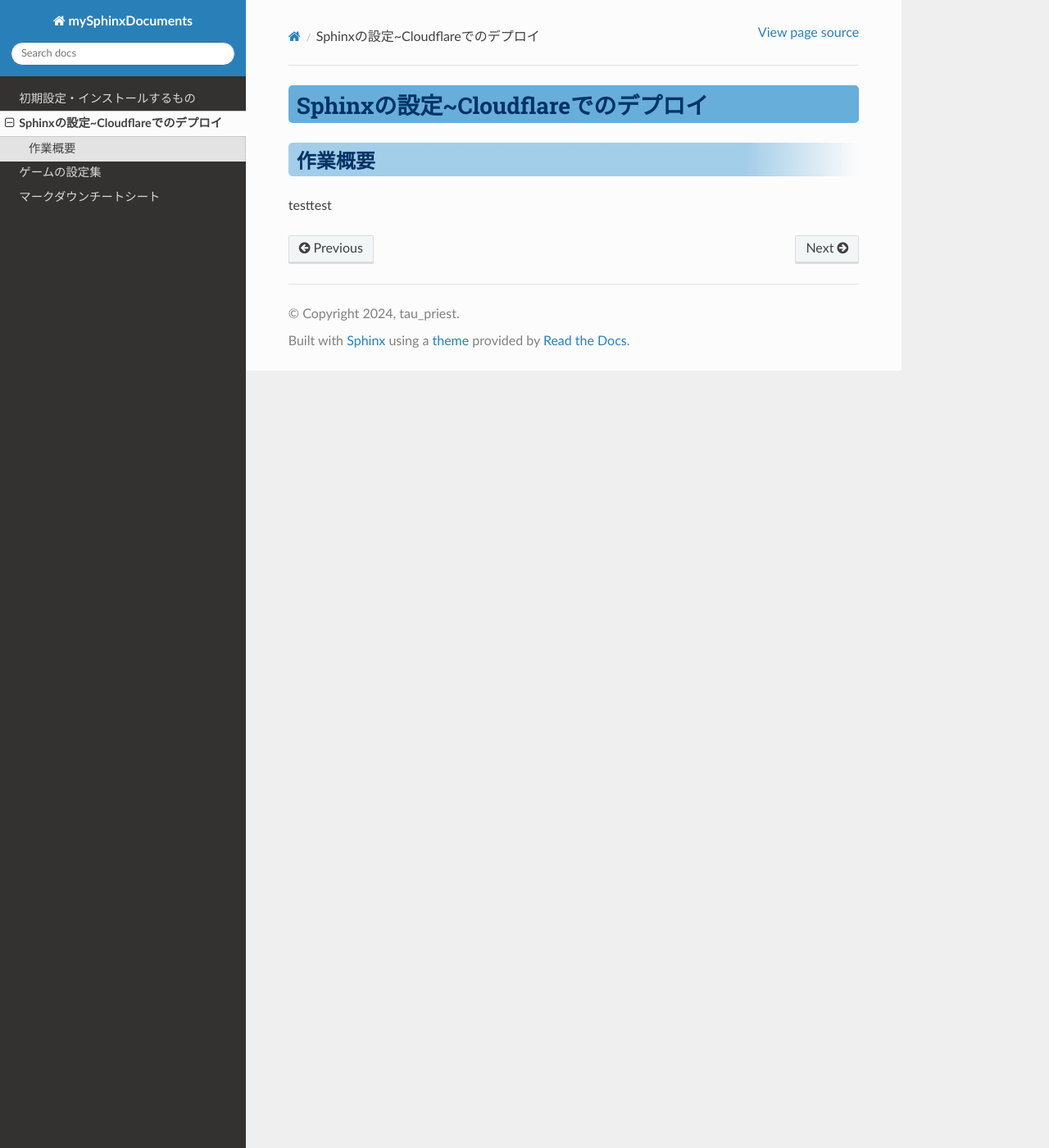
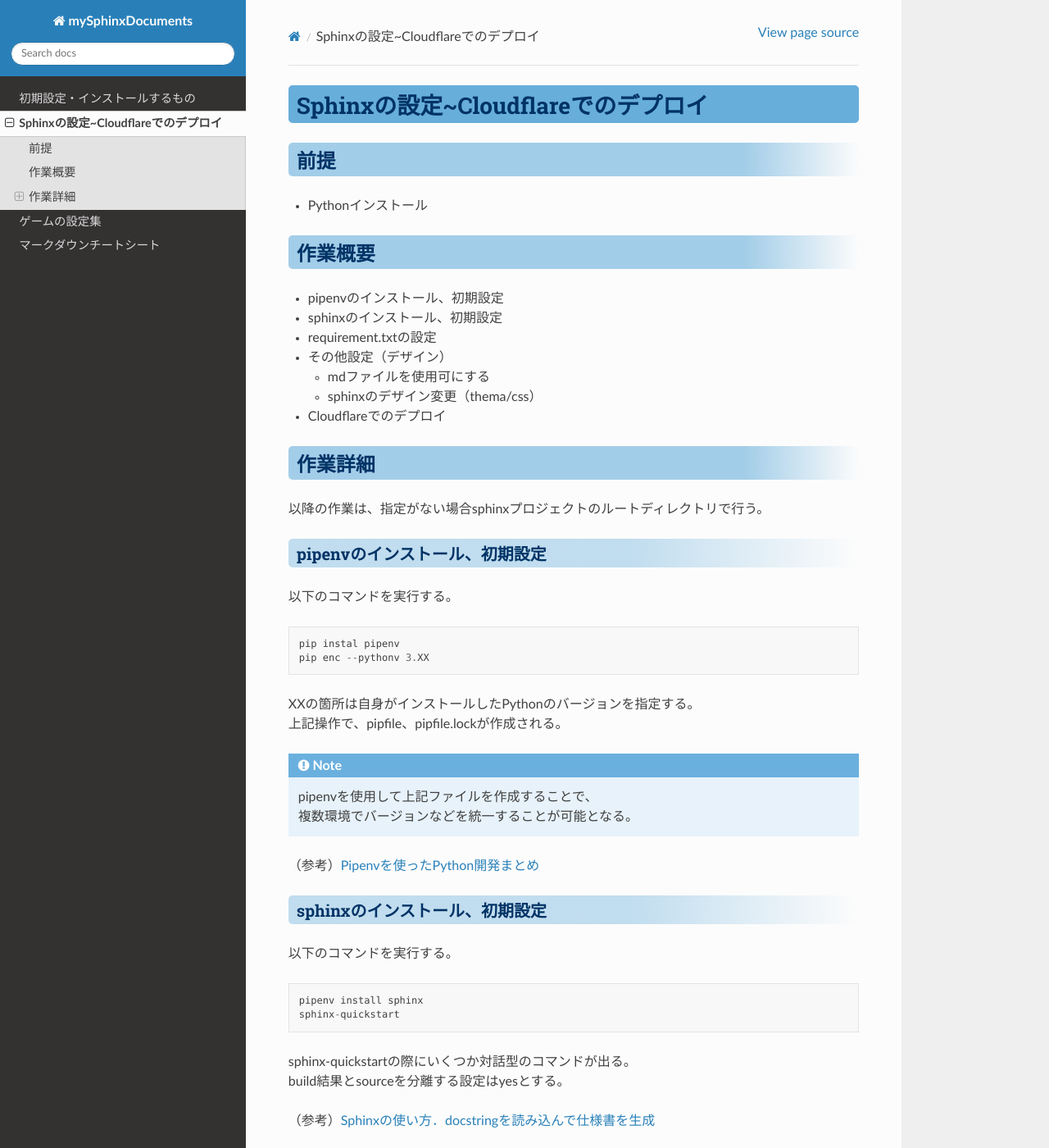
Before and after one commit to tau057/MyDocuments, a Sphinx documentation site: the page built from source/SetUpManual/sphinxSetUp.md, in a window 1280 px wide and 1400 px high. Shown: the whole window at 82% size. Built offline with Sphinx 7.4.7 and the Read the Docs theme 3.1.0, drawn with Linux system fonts in a browser that asks for light colours; some of the changed text lies outside the part shown.

Commit message:
技術マニュアル整備

````diff
--- a/source/SetUpManual/sphinxSetUp.md
+++ b/source/SetUpManual/sphinxSetUp.md
@@ -1,5 +1,118 @@
 # Sphinxの設定~Cloudflareでのデプロイ
+
+## 前提
+
+- Pythonインストール
 
 ## 作業概要
 
-testtest
+- pipenvのインストール、初期設定
+- sphinxのインストール、初期設定
+- requirement.txtの設定
+- その他設定（デザイン）
+  - mdファイルを使用可にする
+  - sphinxのデザイン変更（thema/css）
+- Cloudflareでのデプロイ
+
+## 作業詳細
+
+以降の作業は、指定がない場合sphinxプロジェクトのルートディレクトリで行う。
+
+### pipenvのインストール、初期設定
+
+以下のコマンドを実行する。
+
+```
+pip instal pipenv
+pip enc --pythonv 3.XX
+```
+
+XXの箇所は自身がインストールしたPythonのバージョンを指定する。
+上記操作で、pipfile、pipfile.lockが作成される。
+
+
+```{note}
+pipenvを使用して上記ファイルを作成することで、
+複数環境でバージョンなどを統一することが可能となる。
+```
+
+（参考）[Pipenvを使ったPython開発まとめ](https://qiita.com/y-tsutsu/items/54c10e0b2c6b565c887a)
+
+
+### sphinxのインストール、初期設定
+
+以下のコマンドを実行する。
+
+```
+pipenv install sphinx
+sphinx-quickstart
+```
+
+sphinx-quickstartの際にいくつか対話型のコマンドが出る。
+build結果とsourceを分離する設定はyesとする。
+
+（参考）[Sphinxの使い方．docstringを読み込んで仕様書を生成](https://qiita.com/futakuchi0117/items/4d3997c1ca1323259844)
+
+### requirement.txtの設定
+
+cloudflareでのデプロイ時に必要となるファイル。
+必要なライブラリを記載し、プロジェクトのルートディレクトリに配置する。
+
+```
+(記載例)
+sphinx
+myst_parser
+sphinx_rtd_theme
+```
+
+### その他設定
+
+#### mdファイルを使用可にする
+
+以下のコマンドを実行する。
+
+```
+pipenv install myst_parser
+```
+
+conf.pyのectensionsにmyst_parserを追加する。
+
+```
+extensions = ["myst_parser"]
+```
+
+(参考)[markdown で sphinx する](https://qiita.com/ousttrue/items/82650a13a3d488806984)
+
+
+#### sphinxのデザイン変更（thema/css）
+
+以下のコマンドを実行する。
+
+```
+pipenv install sphinx_rtd_theme
+```
+
+conf.py以下のように修正する。
+
+```
+html_theme = 'sphinx_rtd_theme'
+```
+
+### Cloudflareでのデプロイ
+
+下記のサイトを参考に、設定を行う。
+
+[Cloudflare Pages上でSphinxサイトを自動デプロイする](https://helve-blog.com/posts/python/sphinx-cloudflare-page-deploy/)
+
+    プロダクション ブランチ：main
+    ビルド コマンド：make html
+    ビルド出力ディレクトリ：build/html
+    変数名：PYTHON_VERSION
+    値：3.7
+
+
+```{attention}
+上記ページでは、requirement.txtが必要であるとの記載はなく、
+pipfileのみでデプロイ可能とのことだが、うまくいかなかった。
+他の環境との同期のためにpipfileは残すが、上記の点は留意すること。
+```
````
Also changed, not shown: source/Others/markdownCheet.md (+28 -1 lines), source/SetUpManual/inits.md (+4 -0 lines), source/_static/custom.css (line endings or trailing spaces).
